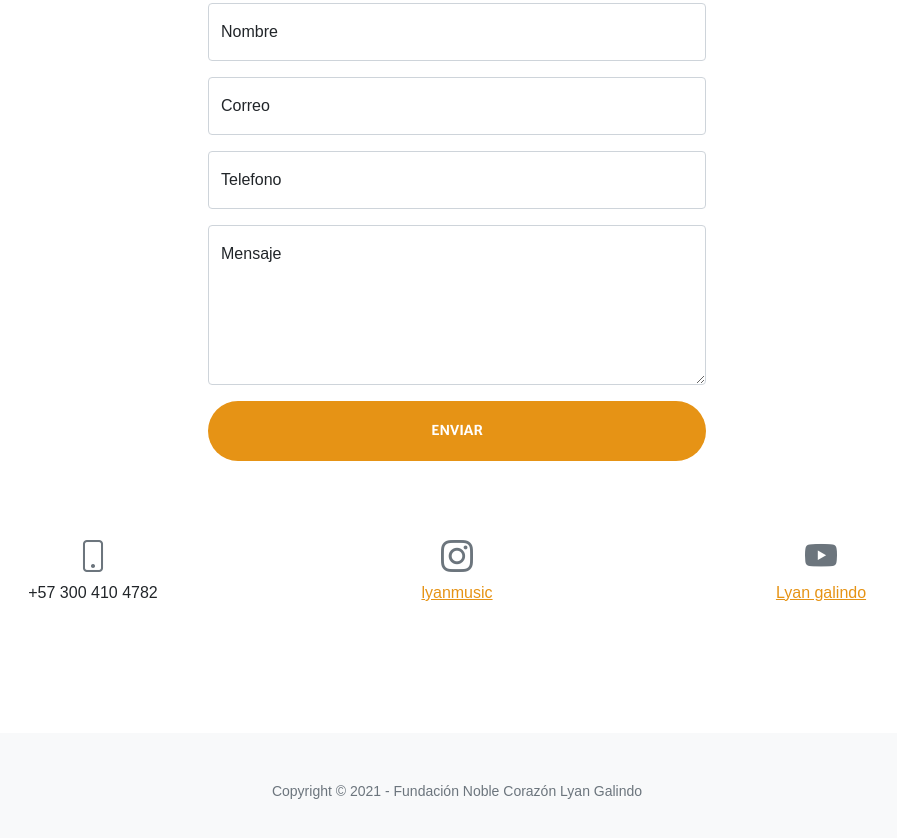
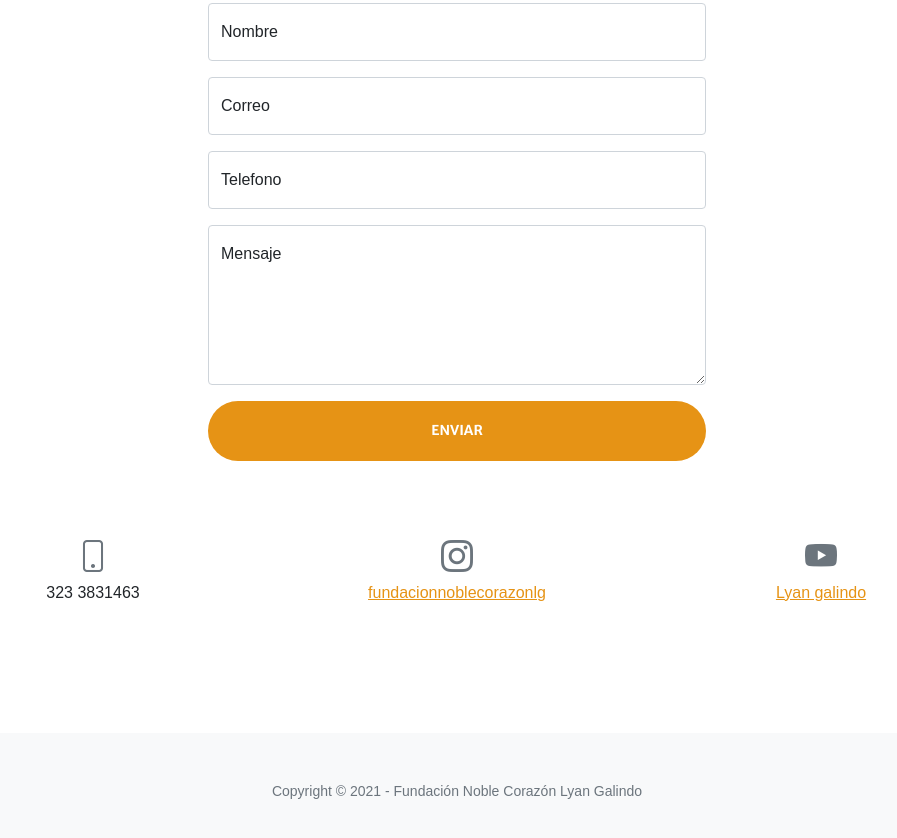
Before and after one commit to Danilo-Galindo/fundacionnoblecorazonlg.github.io, a plain HTML site: page index.html in a window 1280 px wide. Shown: the part 3492-4330 px from the top of the page, without its empty margins (183-1080 px from the left). Drawn offline with nearby package versions, Linux system fonts and the light colour scheme; some packages are replaced by stand-ins of ours; a script that the page names is missing.

Commit message:
social media change

```diff
--- a/index.html
+++ b/index.html
@@ -255,11 +255,11 @@
                 <div class="row gx-4 gx-lg-5 justify-content-center">
                     <div class="col-lg-4 text-center mb-5 mb-lg-0">
                         <i class="bi-phone fs-2 mb-3 text-muted"></i>
-                        <div>+57 300 410 4782</div>
+                        <div>323 3831463</div>
                     </div>
                     <div class="col-lg-4 text-center mb-5 mb-lg-0">
                         <i class="bi-instagram fs-2 mb-3 text-muted"></i>
-                        <div><a href="https://instagram.com/lyanmusic?utm_medium=copy_link" target="_blank">lyanmusic</a></div>
+                        <div><a href="https://instagram.com/fundacionnoblecorazonlg?utm_medium=copy_link" target="_blank">fundacionnoblecorazonlg</a></div>
                     </div>
                     <div class="col-lg-4 text-center mb-5 mb-lg-0">
                         <i class="bi-youtube fs-2 mb-3 text-muted"></i>
```
